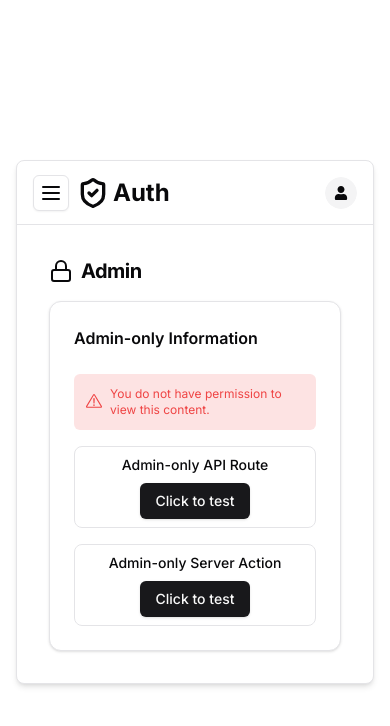
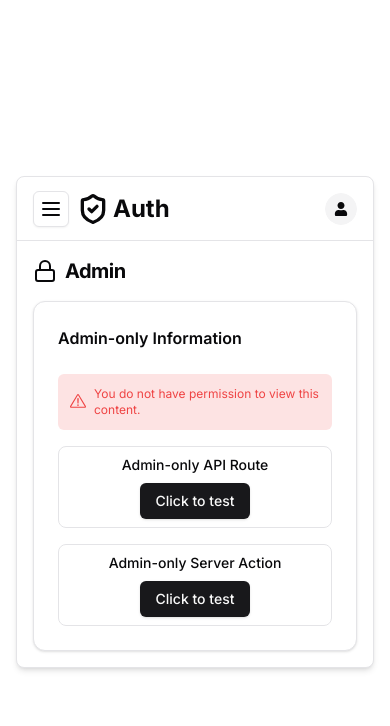
Before and after one commit to salimi-my/next-auth-starter, a Next.js app: page /admin in a window 390 px wide. Shown: the top 726 px of the page. Built offline with nearby package versions, Linux system fonts and the light colour scheme; no server answers.

Commit message:
Update layout padding

```diff
--- a/app/(protected)/layout.tsx
+++ b/app/(protected)/layout.tsx
@@ -10,7 +10,7 @@
       <div className='w-full max-w-[600px] overflow-hidden rounded-[0.5rem] border bg-background shadow-md md:shadow-xl'>
         <div className='flex flex-col'>
           <Navbar />
-          <div className='p-8'>{children}</div>
+          <div className='p-4 md:p-8'>{children}</div>
         </div>
       </div>
     </div>
```
